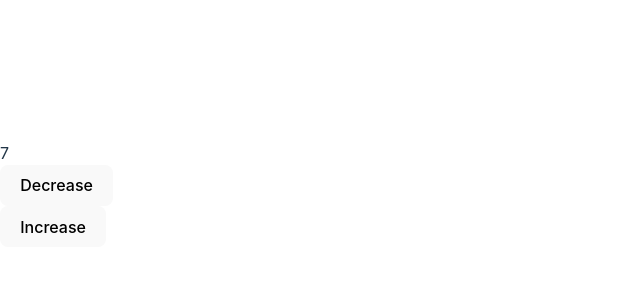
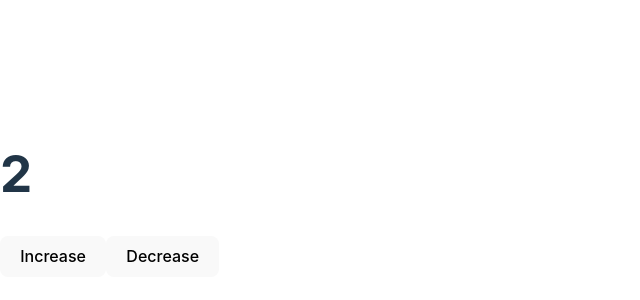
Before and after one commit to vinsmokejazz/learning-log, a React (Vite) app in the folder react-prc/: page / in a window 1280 px wide. Shown: the part 206-506 px from the top of the page, without its empty margins (0-640 px from the left). Built offline with nearby package versions, Linux system fonts and the light colour scheme.

Commit message:
added memo

```diff
--- a/react-prc/src/App.jsx
+++ b/react-prc/src/App.jsx
@@ -1,59 +1,83 @@
-import { useEffect, useState } from "react";
-import { RecoilRoot, atom, useRecoilValue, useSetRecoilState } from "recoil";
-import { counterAtom } from "./store/atom/counter";
 
+import { useState, useEffect, memo } from "react";
+
+// Create a App component that renders in the root element
 function App() {
-
-  return (
-    <RecoilRoot>
-      <Counter />
-    </RecoilRoot>
-  )
+    return (
+        <div>
+            {/* Render the Counter component */}
+            <Counter />
+        </div>
+    );
 }
 
+// Counter component that manages the count state
+function Counter() {
+    const [count, setCount] = useState(0);
 
-function Counter() {
-  const setCount = useSetRecoilState(counterAtom);
-  useEffect(() => {
-    setInterval(() => {
-      setCount(c => c + 1);
-    }, 1000)
-  }, [])
+    // useEffect to set up an interval that increments the count every 3 seconds
+    useEffect(() => {
+        // Set up an interval to increment the count
+        const interval = setInterval(() => {
+            setCount((c) => c + 1); // Increment count by 1
+        }, 3000);
 
+        // Cleanup function to clear the interval on component unmount
+        return () => clearInterval(interval);
+    }, []); // Empty dependency array ensures this runs only once after the initial render
 
-  return <div>
-    <CurrentCount />
-    <Decrease />
-    <Increase />
-  </div>
+    return (
+        <div>
+            {/* Display the current count */}
+            <CurrentCount count={count} />
+
+            {/* Render the Increase component and pass setCount as prop */}
+            <Increase setCount={setCount} />
+
+            {/* Render the Decrease component and pass setCount as prop */}
+            <Decrease setCount={setCount} />
+        </div>
+    );
 }
 
-function CurrentCount() {
-  const count = useRecoilValue(counterAtom);
-  return <div>
-    {count}
-  </div>
-}
+// Memoized CurrentCount component to prevent unnecessary re-renders
+const CurrentCount = memo(function({ count }) {
 
-function Increase() {
-  const setCount = useSetRecoilState(counterAtom);
+    // Return the current count value
+    return (
+        // Display the current count value
+        <h1>{count}</h1>
+    );
+});
 
-  function increase() {
-    setCount(c => c + 1);
-  }
-  return <div>
-    <button onClick={increase}>Increase</button>
-  </div>
-}
-function Decrease() {
-  const setCount = useSetRecoilState(counterAtom);
+// Memoized Decrease component that renders a button to decrease the count
+const Decrease = memo(function({ setCount }) {
+    // Function to handle the decrease action
+    function decrease() {
+        setCount((c) => c - 1); // Decrement count by 1
+    }
 
-  function decrease() {
-    setCount(c => c - 1);
+    // Return the button to trigger the decrease function
+    return (
+        // Button to trigger the decrease function
+        <button onClick={decrease}>Decrease</button>
+    );
+});
 
-  }
-  return <div>
-    <button onClick={decrease}>Decrease</button>
-  </div>
-}
-export default App
+// Memoized Increase component that renders a button to increase the count
+const Increase = memo(function({ setCount }) {
+    // Function to handle the increase action
+    function increase() {
+        // Increment the count by 1
+        setCount((c) => c + 1);
+    }
+
+    // Return the button to trigger the increase function
+    return (
+        // Button to trigger the increase function
+        <button onClick={increase}>Increase</button>
+    );
+});
+
+// Export the App component as the default export to make it available in other parts of the application
+export default App;
```
Also changed, not shown: 1 other file (tests, documents, lock files or other folders).
